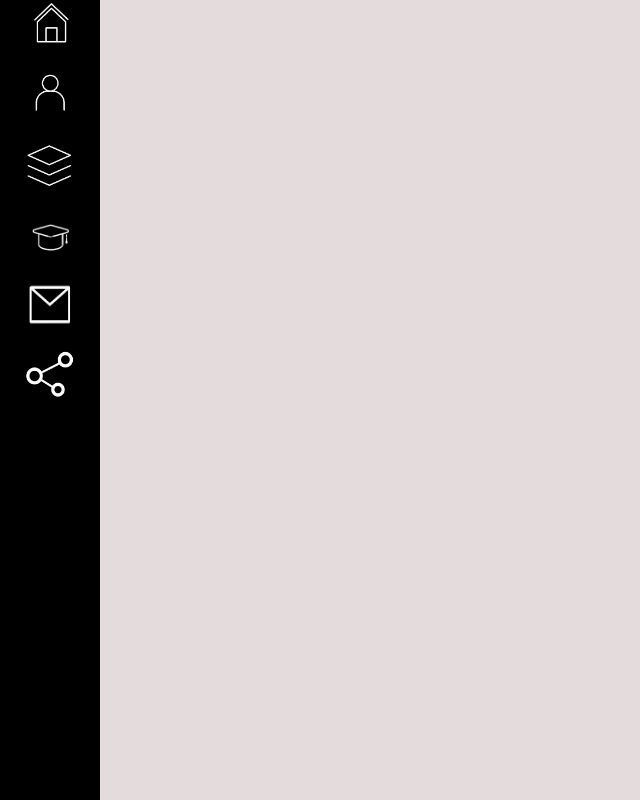
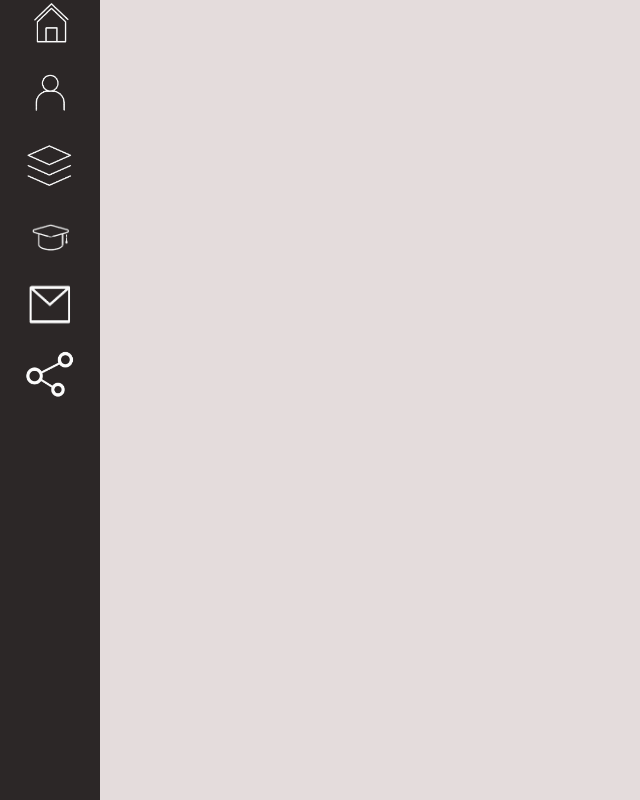
Before and after one commit to Olisabelema/WebsiteDesign, a plain HTML site: page index.html in a window 1280 px wide. Shown: the whole page, without its empty margins (0-640 px from the left). Drawn offline with Linux system fonts and the light colour scheme.

Commit message:
2nd update

```diff
--- a/style.css
+++ b/style.css
@@ -26,8 +26,9 @@ header {
     top: 0; /* Start at the top of the viewport */
     width: 100px; /* Set the container's width to 100px */
     height: 100vh; /* Make the container span the full height */
-    background-color: #000000; /* Set background color to black */
+    background-color: #2c2727; /* Set background color to black */
     border-radius: 0; /* Remove rounded corners */
+
     box-shadow: none; /* Remove shadow for a clean, flat look */
     display: flex; /* Use flexbox for centering content */
     flex-direction: column; /* Arrange icons vertically */
```
